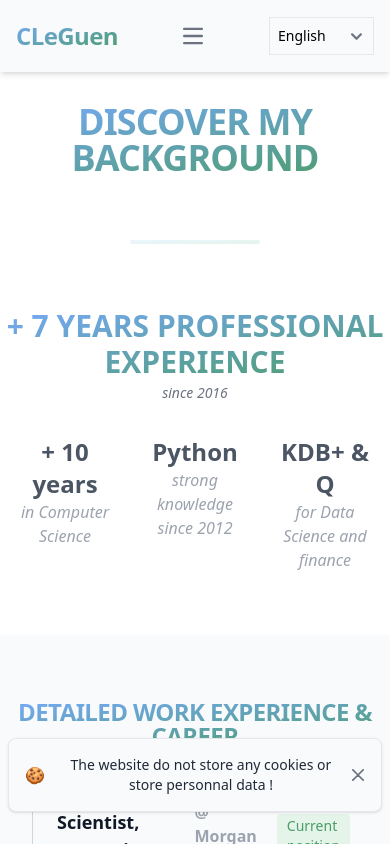
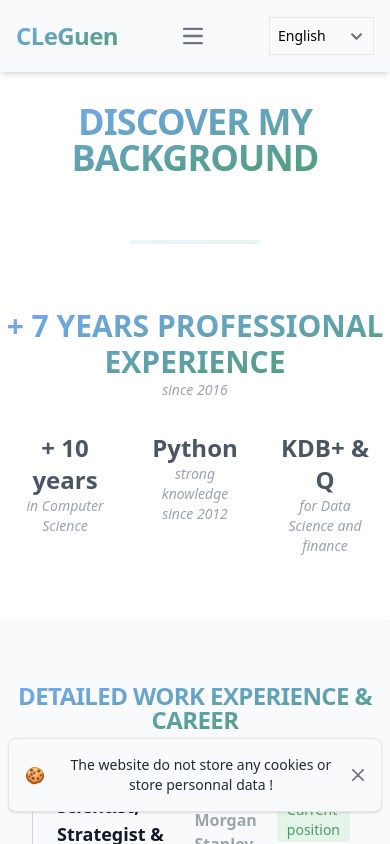
Before and after one commit to CorentinLeGuen/cleguen.com, a Nuxt app: page /about in a window 390 px wide. Shown: the top 844 px of the page. Built offline with nearby package versions, Linux system fonts and the light colour scheme.

Commit message:
Change about italic font

```diff
--- a/pages/about.vue
+++ b/pages/about.vue
@@ -11,15 +11,15 @@
             <div class="text-center my-16">
                 <div class="mb-8">
                     <div class="uppercase text-3xl font-extrabold text-transparent bg-clip-text bg-gradient-to-br from-blue-400 to-forest-500">{{ $t('about.experience.year') }}</div>
-                    <em class="text-sm text-gray-500">{{ $t('about.experience.start_date') }}</em>
+                    <div class="text-gray-400 italic text-sm md:text-base">{{ $t('about.experience.start_date') }}</div>
                 </div>
 
-                <div class="grid text-center gap-x-8 grid-cols-3 mx-4 mb-4 md:mx-16 xl:mx-32">
+                <div class="grid text-center gap-x-8 grid-cols-3 mx-4 mb-8 md:mx-16 xl:mx-32">
                     <div>
                         <div class="text-2xl font-semibold text-gray-600">
                             {{ $t('about.experience.cs_years') }}
                         </div>
-                        <div class="text-gray-400 italic">
+                        <div class="text-gray-400 italic text-sm md:text-base">
                             {{ $t('about.experience.cs_resume') }}
                         </div>
                     </div>
@@ -27,7 +27,7 @@
                         <div class="text-2xl font-semibold text-gray-600">
                             Python
                         </div>
-                        <div class="text-gray-400 italic">
+                        <div class="text-gray-400 italic text-sm md:text-base">
                             {{ $t('about.experience.py_resume') }}
                         </div>
                     </div>
@@ -35,7 +35,7 @@
                         <div class="text-2xl font-semibold uppercase text-gray-600">
                             KDB+ & Q
                         </div>
-                        <div class="text-gray-400 italic">
+                        <div class="text-gray-400 italic text-sm md:text-base">
                             {{ $t('about.experience.kdb_resume') }}
                         </div>
                     </div>
```
